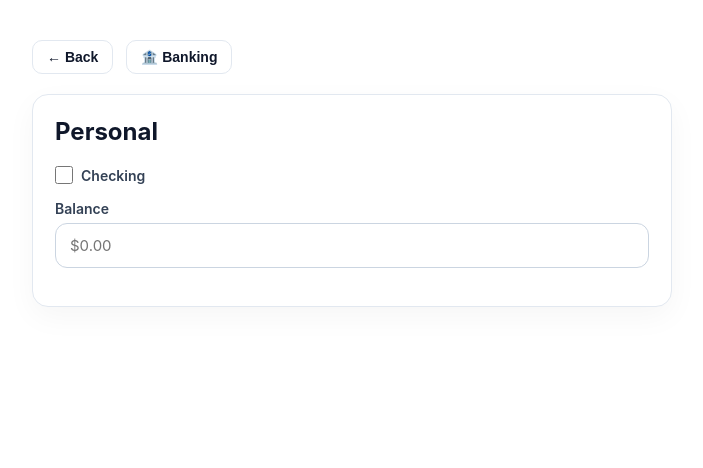
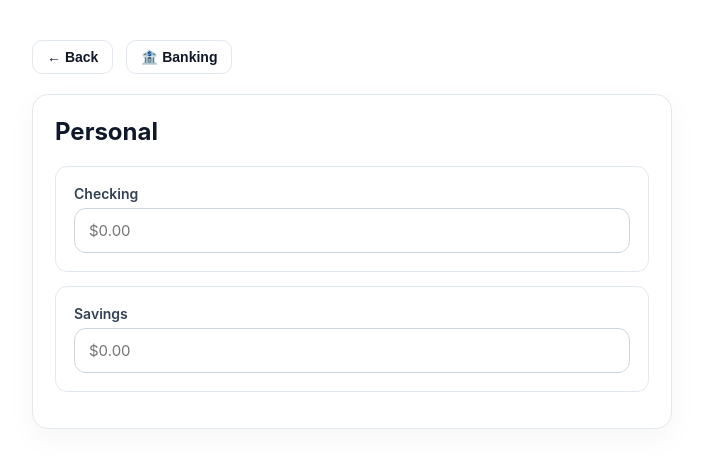
Before and after one commit to Rasas21341/PULSECADT-E12121, a plain HTML site: page civilian.html in a window 1280 px wide. Both pictures are taken after a click on the button "🏦 Banking". Shown: the whole page, without its empty margins (288-991 px from the left). Drawn offline with nearby package versions, Linux system fonts and the light colour scheme.

Commit message:
Update civilian.html

```diff
--- a/civilian.html
+++ b/civilian.html
@@ -104,6 +104,33 @@
         .banking-section .checkbox-field label {
             margin-bottom: 0;
             cursor: pointer;
+        }
+
+        .banking-account-box {
+            background: #ffffff;
+            border: 1px solid #e2e8f0;
+            border-radius: 12px;
+            padding: 18px;
+            margin-bottom: 14px;
+        }
+
+        .banking-account-box label {
+            display: block;
+            font-size: 14px;
+            font-weight: 600;
+            color: #334155;
+            margin-bottom: 6px;
+        }
+
+        .banking-account-box input[type="text"] {
+            width: 100%;
+            padding: 12px 14px;
+            border-radius: 12px;
+            border: 1px solid #cbd5e1;
+            font-size: 15px;
+            color: #0f172a;
+            outline: none;
+            font-family: inherit;
         }
 
         .page-title {
@@ -964,19 +991,17 @@
              <div class="form-success" id="formSuccess"></div>
           </form>
 
-          <div class="banking-section" id="bankingSection">
-              <div class="page-title">Personal</div>
-              <div class="form-field">
-                  <div class="checkbox-field">
-                      <input type="checkbox" id="checkingCheckbox">
-                      <label for="checkingCheckbox">Checking</label>
-                  </div>
-              </div>
-              <div class="form-field">
-                  <label for="bankingBalance">Balance</label>
-                  <input type="text" id="bankingBalance" placeholder="$0.00" />
-              </div>
-          </div>
+           <div class="banking-section" id="bankingSection">
+               <div class="page-title">Personal</div>
+               <div class="banking-account-box">
+                   <label for="checkingBalance">Checking</label>
+                   <input type="text" id="checkingBalance" placeholder="$0.00" />
+               </div>
+               <div class="banking-account-box">
+                   <label for="savingsBalance">Savings</label>
+                   <input type="text" id="savingsBalance" placeholder="$0.00" />
+               </div>
+           </div>
 
              <div class="my-civilians-section" id="myCiviliansSection">
                 <div class="my-civilians-header">
```
